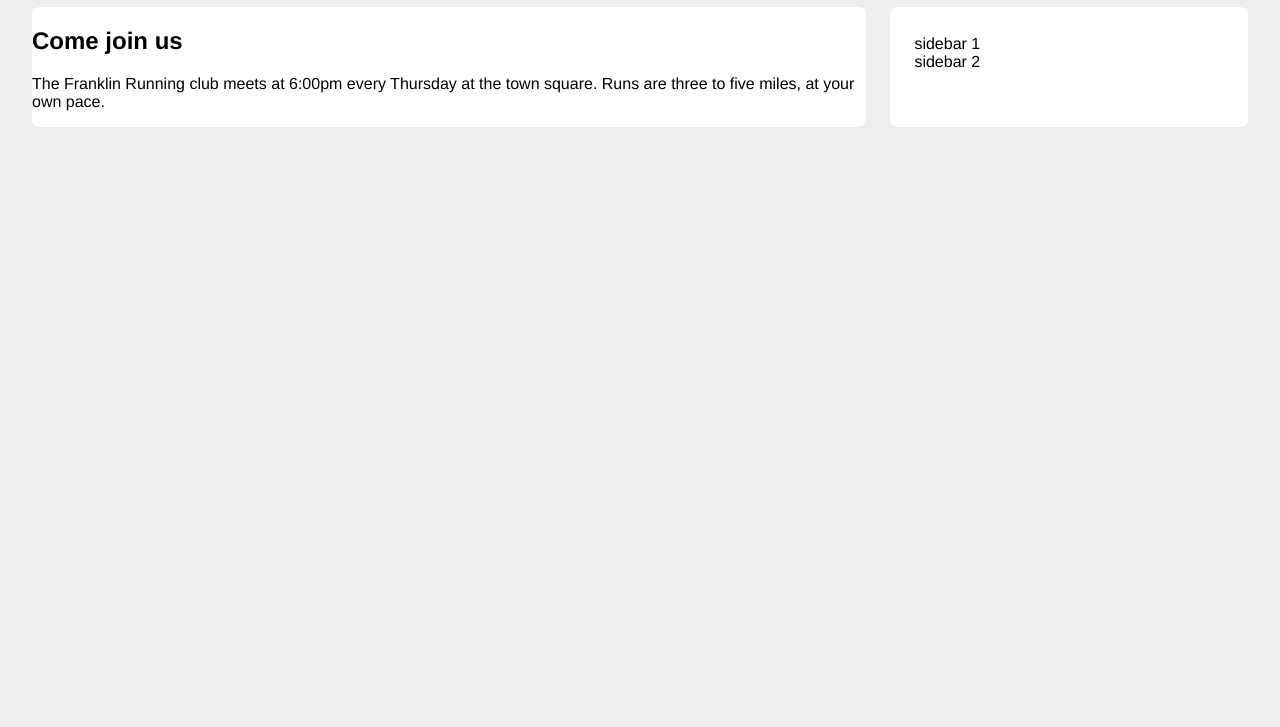
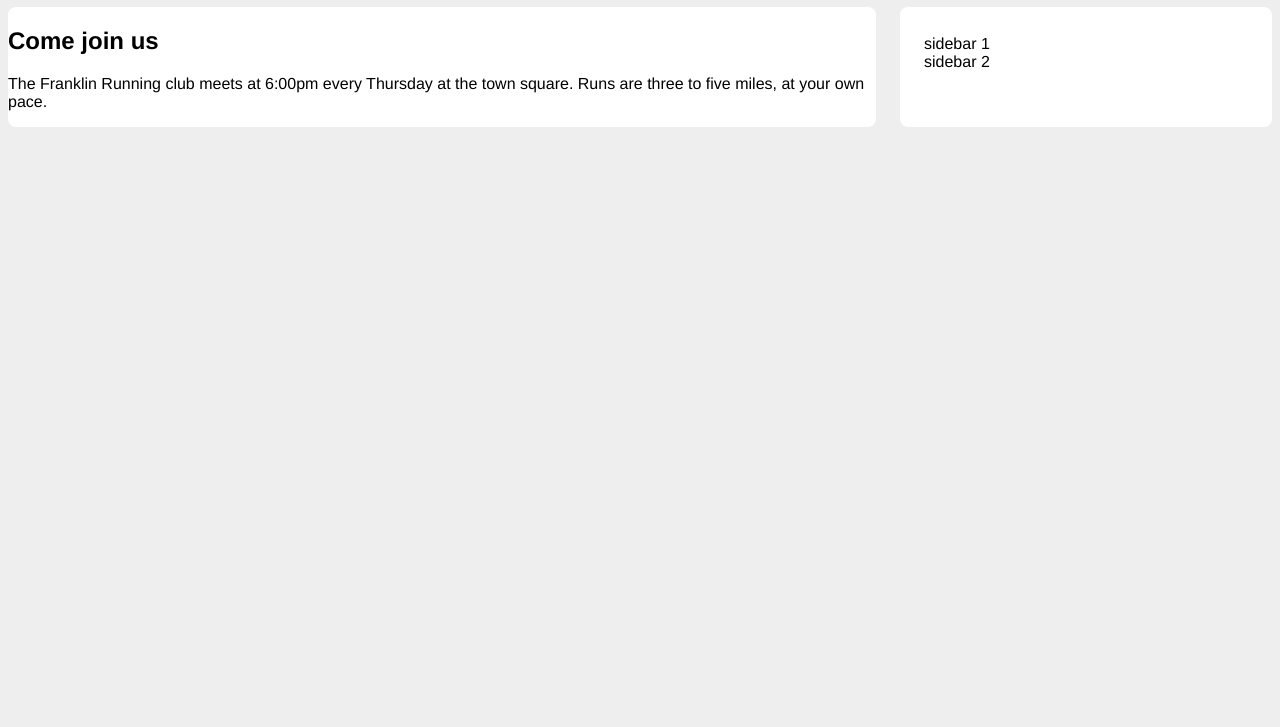
Before and after one commit to iFork/css-in-depth, a website: page 3-box-model/box-model.html in a window 1280 px wide. Shown: the part 73-800 px from the top of the page. Drawn offline with Linux system fonts and the light colour scheme.

Commit message:
Counteract border-spacing w/ negative margins
To counteract border-spacing effect on table's outer edges,
We need a wrapper div with *no width specified* to have negative
margin-right to pull its right edge out rightwards.
Otherwise, on container with width specified, right negative margin
pulls subsequent element onto itself.

Note that width of `display: table` element is not 100%, by default,
therefore we declare its width as 100% and, as explained above, adding
negative margin-right on it will not stretch it.

```diff
--- a/3-box-model/box-model.html
+++ b/3-box-model/box-model.html
@@ -11,6 +11,7 @@
     <header>
         <h1>Running Club</h1>
     </header>
+    <div class="wrapper">
       <div class="container">
         <main class="main">
           <h2>Come join us</h2>
@@ -18,11 +19,13 @@
           at the town square. Runs are three to five miles, at your
           own pace.</p>
         </main>
+
         <aside class="sidebar">
           <div class="widget">sidebar 1</div>
           <div class="widget">sidebar 2</div>
         </aside>
       </div>
+    </div>
 
 </body>
 </html>
--- a/3-box-model/style.css
+++ b/3-box-model/style.css
@@ -23,13 +23,16 @@ main {
     display: block; /* fixes IE bug where main is rendered inline */
 }
 
+.wrapper {
+    /* margin: 0 -1.5em; */
+    margin-left: -1.5em;
+    margin-right: -1.5em;
+}
+
 .container {
     display: table;
     width: 100%;
     border-spacing: 1.5em 0;
-    /* border-spacing: also applies to outer edges,
-    set 0 for top edge,
-    will need negative margin to align with <body> */
 }
 
 .main {
```
Lines whose indentation alone changed are shown as unchanged.
